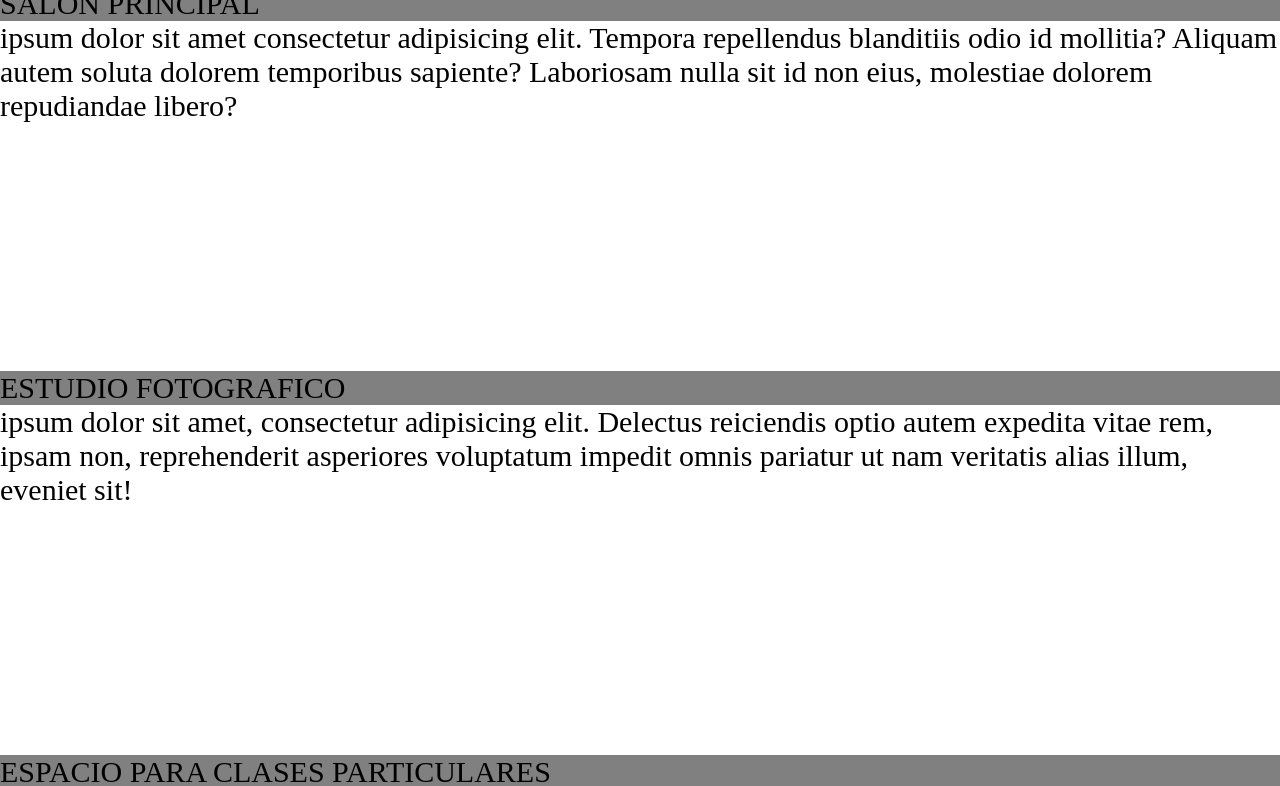
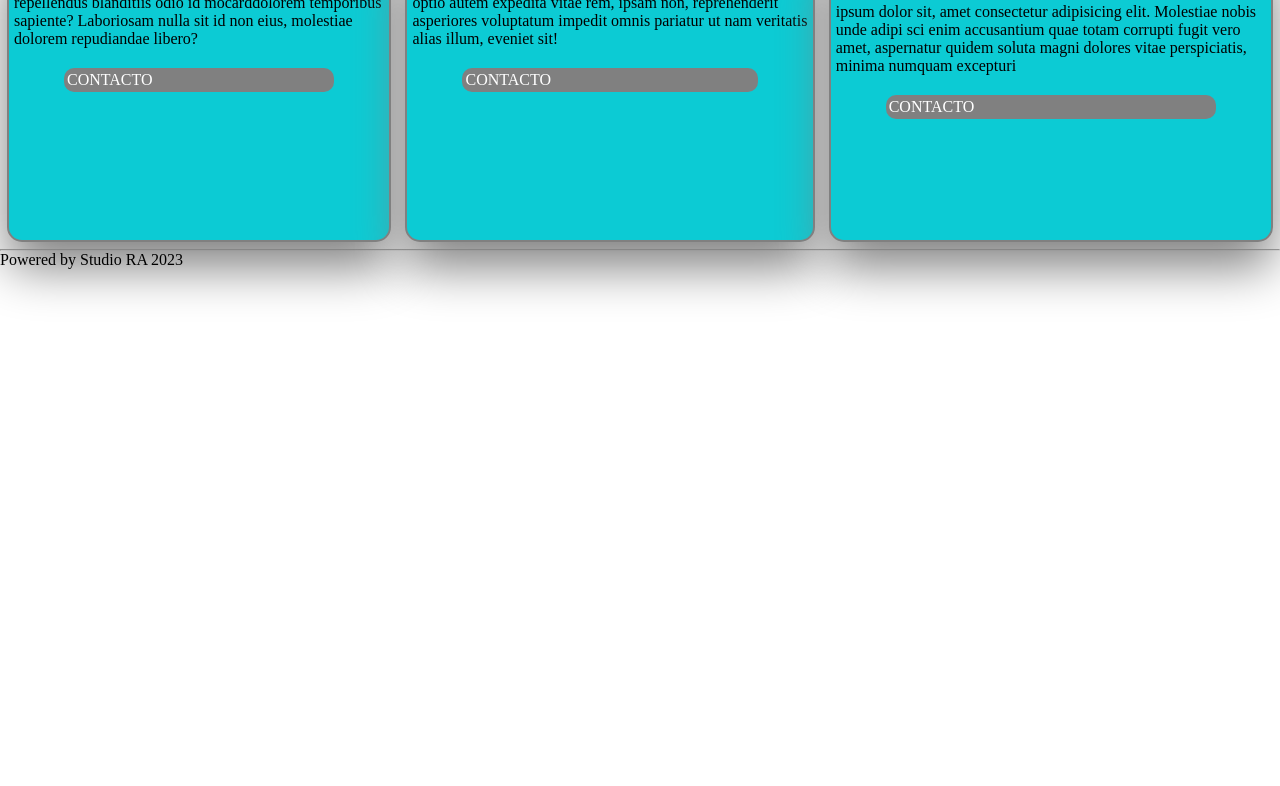
Before and after one commit to Dam609/SALA-DE-ENSAYO, a plain HTML site: page pages/servicios.html in a window 1280 px wide. Shown: the part 229-1015 px from the top of the page. After the commit the page ends 800 px from the top, so only its background shows below. Drawn offline with Linux system fonts and the light colour scheme.

Commit message:
incluyendo git

```diff
--- a/pages/servicios.html
+++ b/pages/servicios.html
@@ -12,7 +12,7 @@
   <header>
 
     <nav class="menu">
-      <img class="logo" src="../assets/IMAGES/logoElCamino.png"></a>
+      <a href="../index.html"><img class="img" class="logo" src="../assets/IMAGES/logoElCamino.png"></a>
       <ul class="menu_items">
         <li><a class="decorado" href="../index.html">Home</a></li>
         <li><a class="decorado" href="../pages/about.html">About</a></li>
@@ -23,25 +23,32 @@
     </nav>
   </header>
   <main>
-    <section class="contenedor-padre">
-      SALON PRINCIPAL
-      <div class="contenedor-hijos" class="text">ipsum dolor sit amet consectetur adipisicing elit. Tempora repellendus blanditiis
-        odio id mollitia? Aliquam autem soluta dolorem temporibus sapiente? Laboriosam nulla sit id non eius, molestiae
-        dolorem repudiandae libero?
+    <div class="cards">
+      <div class="card">
+        <h2>SALON PRINCIPAL</h2>
+        <p>dolor sit amet consectetur adipisicing elit. Tempora repellendus blanditiis
+          odio id mocarddolorem temporibus sapiente? Laboriosam nulla sit id non eius, molestiae
+          dolorem repudiandae libero?</p>
+          <a class="boton" href="../pages/contact.html">CONTACTO</a>
       </div>
-      ESTUDIO FOTOGRAFICO
-      <div class="contenedor-hijos" class="text">ipsum dolor sit amet,
-        consectetur adipisicing elit. Delectus reiciendis optio autem expedita vitae rem, ipsam non, reprehenderit
-        asperiores voluptatum impedit omnis pariatur ut nam veritatis alias illum, eveniet sit!
+      <div class="card">
+        <h2>ESTUDIO FOTOGRAFICO</h2>
+        <p>dolor sit amet,consectetur adipisicing elit. Delectus reiciendis optio autem expedita vitae rem, ipsam non,
+          reprehenderit
+          asperiores voluptatum impedit omnis pariatur ut nam veritatis alias illum, eveniet sit!</p>
+          <a class="boton"href="../pages/contact.html">CONTACTO</a>
       </div>
-      ESPACIO PARA CLASES PARTICULARES
-      <div class="contenedor-hijos" class="text">Lorem ipsum dolor sit, amet consectetur adipisicing elit. Molestiae
-        nobis unde adipisci enim accusantium quae totam corrupti fugit vero amet, aspernatur quidem soluta magni dolores
-        vitae perspiciatis, minima numquam excepturi</div>
-    </section>
+      <div class="card">
+        <h2>ESPACIO PARA CLASES PARTICULARES</h2>
+        <p>ipsum dolor sit, amet consectetur adipisicing elit. Molestiae
+          nobis unde adipi
+          sci enim accusantium quae totam corrupti fugit vero amet, aspernatur quidem soluta magni dolores
+          vitae perspiciatis, minima numquam excepturi</p>
+          <a class="boton" href="../pages/contact.html">CONTACTO</a>
+      </div>
   </main>
   <hr>
-  <footer class="class-centrar">Powered by Studio RA 2023</footer>
+  <footer class=>Powered by Studio RA 2023</footer>
 
 </body>
 
--- a/style.css
+++ b/style.css
@@ -1,7 +1,7 @@
 * {
-    margin:1;
-    padding:1;
-    outline:0;
+    margin:0;
+    padding:0;
+    outline: 5px;
     box-sizing:border-box;
 }
 
@@ -12,13 +12,17 @@ body
     background-color:white;
 }
 .logo {
+
     padding:5px;
     margin:3px;
     box-sizing:border-box;
     align-items:center;
 
+}
 
-
+.img {
+    width:240px;
+    height:160px;
 }
 
 .menu {
@@ -29,11 +33,13 @@ body
     justify-content:space-between;
     align-items:center;
     border-botton: 5px solid green;
-    box-shadow: 3px 0 8px rgb (0 0, 0, 1);
+    box-shadow: 3px 0 8px grey (0 0, 0, 0,6);
     border-right: 1px solid grey;
     padding-rigth:5px;
 
 }
+
+
 .logo label a decorado href {
     color:yellow;
     text-decoration:none;
@@ -62,47 +68,74 @@ body
 
 }
 
-/* UTILAZANDO GRIDS EN LA PAGINA SERVICIOS */
+/* UTILAZANDO FLEX EN LA PAGINA SERVICIOS */
 
 * {
-    margin:0;
-    padding:0;
+    margin: 0px;;
+    padding: 0px;;
     box-sizing: border-box;
 }
 
-.contenedor-padre {
+.cards {
+   display: flex;
+   flex-direction: row;
+
+}
+
+.card {
+
+    border: 2px solid grey;
+    margin: 7px;
+    padding:5px;
+    background-color:#0CCBD4 ;
+    height: 300px;
+    justify-content:space-between;
+    border-radius: 15px;
+    box-shadow: 0 25px 50px grey;
+
+}
+
+.card:hover {
+    background-color:black;
+    color:white;
+    transform: scale (1,03)
+}
+
+.boton {
+
     background-color:grey;
-    border: 50px;
-    font-size: 30px;
-    grid-template-columns:1fr 1fr 1fr;
-    gap:50px 100px;
-    justify-content:center;
+    padding:3px;
+    margin: 20px 50px;
+    color:white;
+    justify-content:right;
+    display:block;
+    text-decoration:none;
+    border-radius:10px;
+
+
 
 
 }
-
-.contenedor-hijos {
-    background-color:white;
-    height:350px;
-    display:grid;
-    justify-content:center;
+.imghome {
+    width:1919px;
+    height:700px;
 }
 
 /* UTILIZANDO PSEUDOCLASES */
 
 .menu ul li:hover {
     background-color:grey;
-    color:green;
-    padding:auto;
-    border-radius:4px;
+    padding:3px;
+    border-radius:20px;
 }
 .menu ul li:active {
-    background-color:aquamarine;
+    background-color:#0CCBD4 ;
 }
 
 /* UTILIZANDO MEDIAS QUERIES */
 
-@media (min-width:600px) {
+@media (min-width: 600px 800px) {
+
     .menu {
         display:flex;
     }
```
Also changed, not shown: index.html (+4 -3 lines), pages/about.html (+7 -5 lines), pages/contact.html (+10 -4 lines), pages/experience.html (+14 -10 lines).
